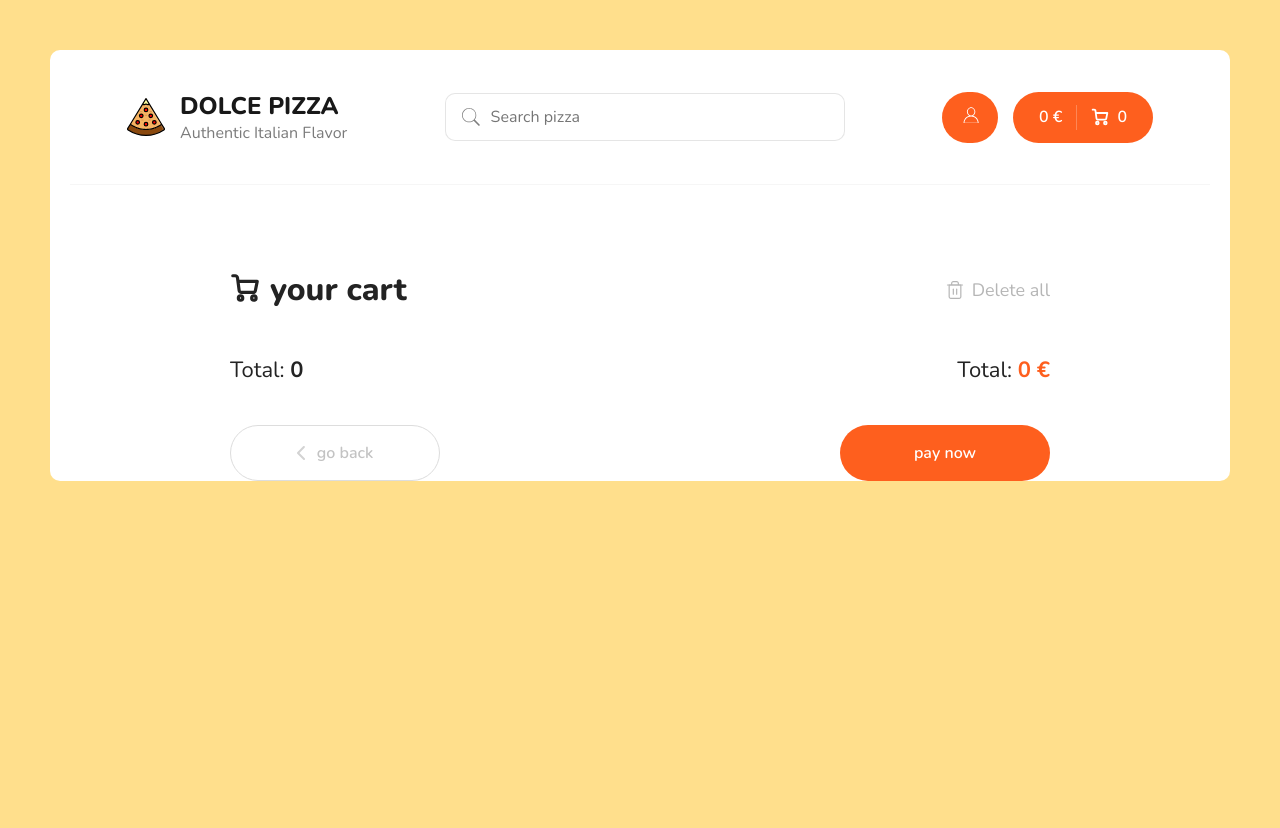
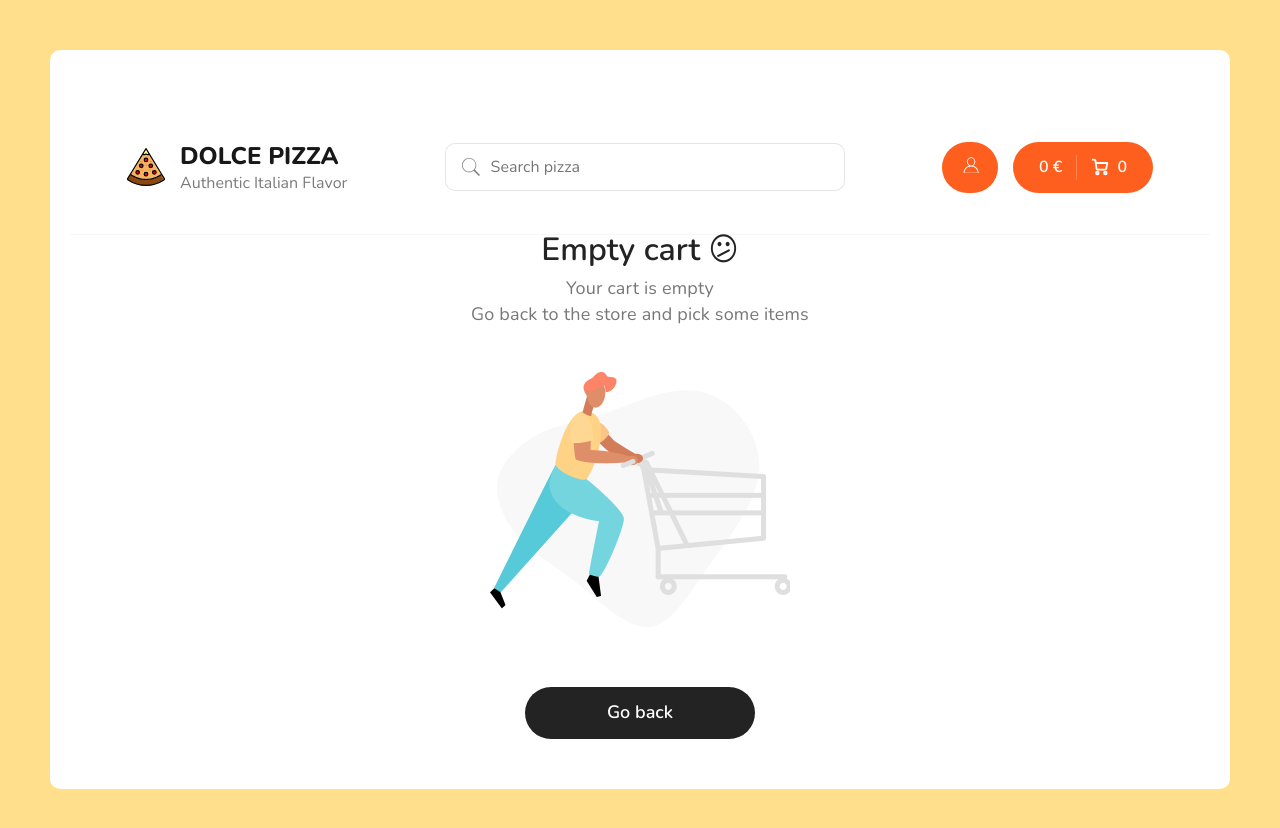
Before and after one commit to krystyna-lyn/dolce-pizza, a React (Create React App) app: page /cart in a window 1280 px wide. Shown: the top 828 px of the page. Before the commit the page ends 800 px from the top, so only its background shows below. Built offline with nearby package versions, Linux system fonts and the light colour scheme.

Commit message:
add CartEmpty

```diff
--- /dev/null
+++ b/src/components/CartEmpty.js
@@ -0,0 +1,21 @@
+import React from 'react';
+import { Link } from 'react-router-dom';
+
+import cartEmptyImg from '../assets/img/empty-cart.png';
+
+export const CartEmpty = () => (
+    <div className="cart cart--empty">
+        <h2>
+            Empty cart <span>😕</span>
+        </h2>
+        <p>
+            Your cart is empty
+            <br />
+            Go back to the store and pick some items
+        </p>
+        <img src={cartEmptyImg} alt="Empty cart" />
+        <Link to="/" className="button button--black">
+            <span>Go back</span>
+        </Link>
+    </div>
+);
--- a/src/components/pages/Cart.js
+++ b/src/components/pages/Cart.js
@@ -2,6 +2,7 @@ import { useDispatch, useSelector } from "react-redux";
 import { Link } from "react-router-dom"
 import CartItem from "../CartItem";
 import { clearProducts } from "../../redux/slices/cartSlice";
+import { CartEmpty } from "../CartEmpty";
 
 
 const Cart = () => {
@@ -15,6 +16,9 @@ const Cart = () => {
             ("Are you sure you want to delete all items from the cart?")) {
             dispatch(clearProducts())
         }
+    }
+    if (!totalPrice) {
+        return <CartEmpty />
     }
 
     return (
--- a/src/scss/app.scss
+++ b/src/scss/app.scss
@@ -14,7 +14,7 @@ body {
   margin: 50px auto;
   border-radius: 10px;
   max-width: 1400px;
-  padding: 0px 20px;
+  padding: 50px 20px;
 
   @media (max-width: 645px) {
     width: calc(100vw - 30px);
```
